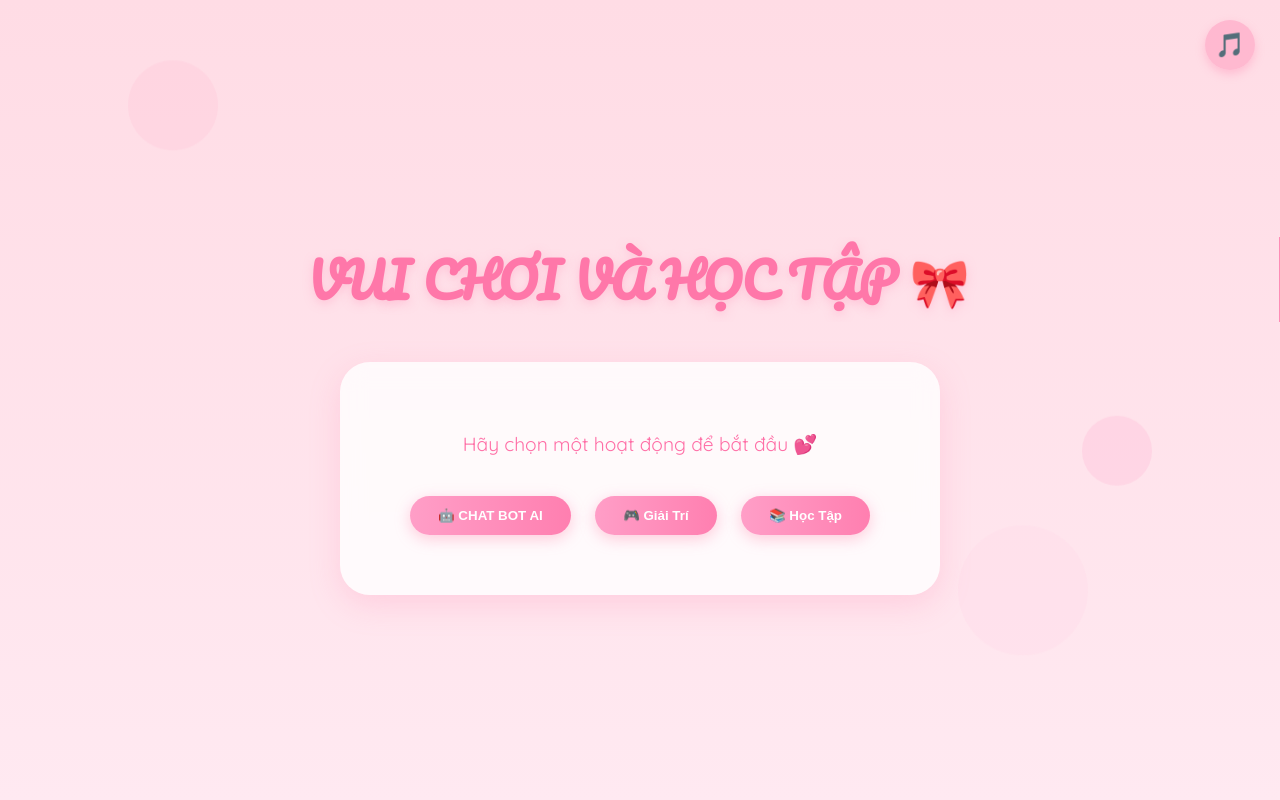
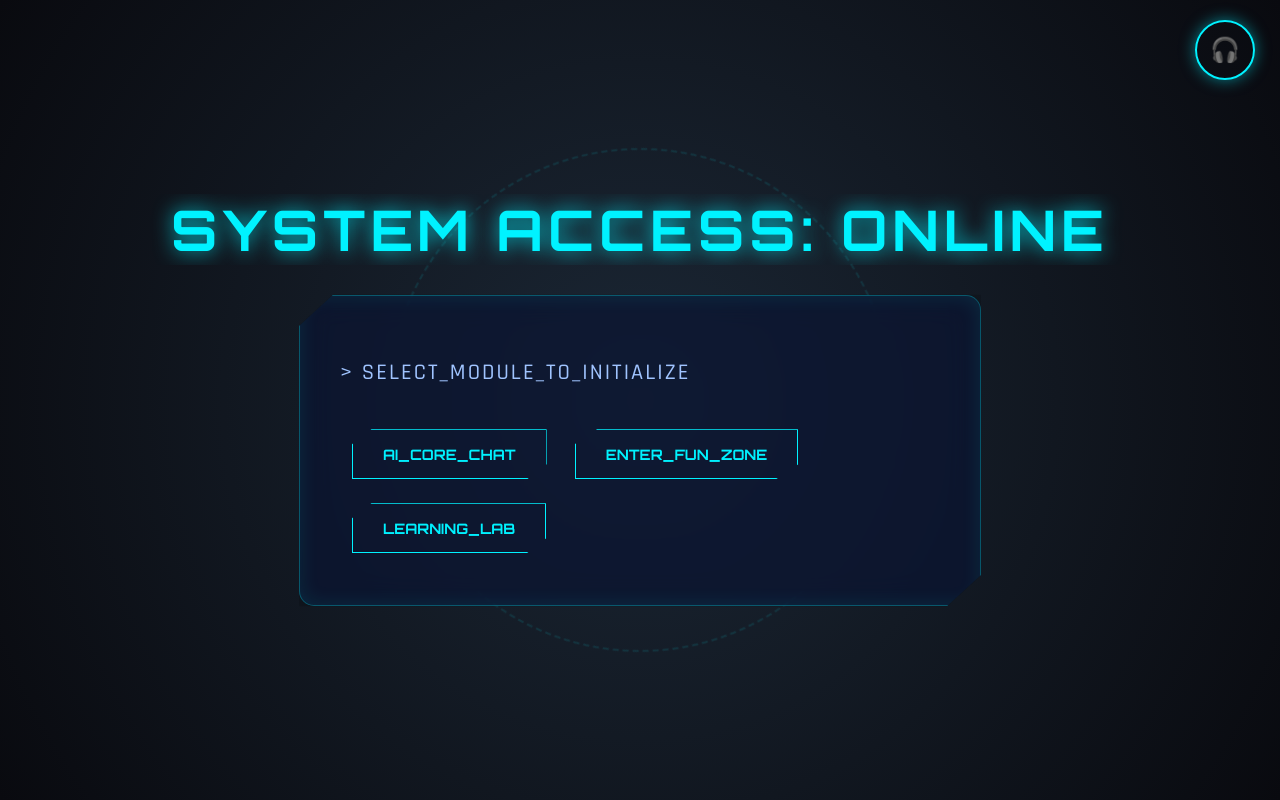
Before and after one commit to flyxlion060213-hehe/vuichoivahoctap, a Flask app: page / in a window 1280 px wide. Run offline with Flask 3, Linux system fonts and the light colour scheme.

Commit message:
Update index.html

```diff
--- a/templates/index.html
+++ b/templates/index.html
@@ -3,147 +3,153 @@
 <head>
   <meta charset="UTF-8">
   <meta name="viewport" content="width=device-width, initial-scale=1.0">
-  <title>Vui Chơi Và Học Tập</title>
+  <title>Vui Chơi Và Học Tập | Future Edition</title>
 
-  <link href="https://fonts.googleapis.com/css2?family=Pacifico&family=Quicksand:wght@400;600&display=swap" rel="stylesheet">
+  <link href="https://fonts.googleapis.com/css2?family=Orbitron:wght@400;700&family=Rajdhani:wght@300;500;700&display=swap" rel="stylesheet">
 
   <style>
+    :root {
+      --primary-cyan: #00f2ff;
+      --primary-blue: #0066ff;
+      --bg-dark: #050a18;
+      --glass-bg: rgba(10, 20, 50, 0.7);
+      --neon-shadow: 0 0 15px rgba(0, 242, 255, 0.5);
+    }
+
     body {
-      background: linear-gradient(180deg, #ffdce5, #ffe9f1);
-      font-family: 'Quicksand', sans-serif;
+      background-color: var(--bg-dark);
+      /* Tạo nền lưới không gian */
+      background-image:
+        linear-gradient(rgba(0, 242, 255, 0.05) 1px, transparent 1px),
+        linear-gradient(90deg, rgba(0, 242, 255, 0.05) 1px, transparent 1px);
+      background-size: 50px 50px;
+      font-family: 'Rajdhani', sans-serif;
+      color: white;
       display: flex;
       flex-direction: column;
       justify-content: center;
       align-items: center;
       height: 100vh;
       margin: 0;
-      text-align: center;
       overflow: hidden;
     }
 
-    h1 {
-      font-family: 'Pacifico', cursive;
-      color: #ff77a9;
-      font-size: 3rem;
-      margin-bottom: 40px;
-      text-shadow: 0 3px 10px rgba(255, 170, 200, 0.5);
-      animation: floatTitle 3s ease-in-out infinite;
+    /* Hiệu ứng hạt bụi không gian */
+    .stars {
+      position: fixed;
+      top: 0; left: 0; width: 100%; height: 100%;
+      z-index: -1;
+      background: radial-gradient(circle at center, #1b2735 0%, #090a0f 100%);
     }
 
-    @keyframes floatTitle {
-      0%, 100% { transform: translateY(0); }
-      50% { transform: translateY(-8px); }
+    h1 {
+      font-family: 'Orbitron', sans-serif;
+      color: var(--primary-cyan);
+      font-size: 3.5rem;
+      text-transform: uppercase;
+      letter-spacing: 5px;
+      margin-bottom: 30px;
+      text-shadow: 0 0 20px rgba(0, 242, 255, 0.8);
+      text-align: center;
     }
 
     .card {
-      background: rgba(255, 255, 255, 0.8);
-      border-radius: 30px;
-      box-shadow: 0 10px 30px rgba(255, 140, 180, 0.25);
-      padding: 50px 60px;
-      max-width: 500px;
-      backdrop-filter: blur(12px);
-      animation: fadeInUp 1.5s ease;
-      transition: transform 0.3s ease, box-shadow 0.3s ease;
-    }
-
-    .card:hover {
-      transform: translateY(-5px);
-      box-shadow: 0 12px 35px rgba(255, 150, 200, 0.5);
+      background: var(--glass-bg);
+      border: 1px solid rgba(0, 242, 255, 0.3);
+      border-radius: 15px;
+      padding: 40px;
+      width: 90%;
+      max-width: 600px;
+      backdrop-filter: blur(15px);
+      box-shadow: 0 0 40px rgba(0, 0, 0, 0.5), inset 0 0 20px rgba(0, 242, 255, 0.1);
+      position: relative;
+      clip-path: polygon(0 10%, 5% 0, 100% 0, 100% 90%, 95% 100%, 0 100%); /* Cắt góc kiểu công nghệ */
     }
 
     p {
-      color: #ff6fa6;
-      font-size: 1.2rem;
+      color: #a0c4ff;
+      font-size: 1.4rem;
+      letter-spacing: 2px;
+      text-transform: uppercase;
       margin-bottom: 30px;
     }
 
     .btn {
+      position: relative;
       display: inline-block;
-      margin: 10px;
-      padding: 12px 28px;
-      font-weight: 600;
-      color: white;
-      background: linear-gradient(90deg, #ff9ec7, #ff7fb0);
-      border: none;
-      border-radius: 40px;
+      margin: 12px;
+      padding: 15px 30px;
+      font-family: 'Orbitron', sans-serif;
+      font-weight: 700;
+      font-size: 0.9rem;
+      color: var(--primary-cyan);
+      background: transparent;
+      border: 1px solid var(--primary-cyan);
       cursor: pointer;
-      transition: all 0.3s ease;
-      box-shadow: 0 4px 15px rgba(255, 130, 170, 0.4);
+      transition: all 0.4s;
+      overflow: hidden;
+      clip-path: polygon(10% 0, 100% 0, 100% 70%, 90% 100%, 0 100%, 0 30%);
     }
 
     .btn:hover {
-      transform: scale(1.08);
-      background: linear-gradient(90deg, #ffb6d5, #ff8fc1);
-      box-shadow: 0 0 25px rgba(255, 150, 200, 0.8);
+      background: var(--primary-cyan);
+      color: var(--bg-dark);
+      box-shadow: 0 0 30px var(--primary-cyan);
+      transform: translateY(-3px);
+    }
+
+    /* Hiệu ứng quét sáng của nút */
+    .btn::before {
+      content: '';
+      position: absolute;
+      top: 0; left: -100%;
+      width: 100%; height: 100%;
+      background: linear-gradient(90deg, transparent, rgba(255,255,255,0.4), transparent);
+      transition: 0.5s;
+    }
+
+    .btn:hover::before {
+      left: 100%;
     }
 
     .sub-buttons {
       display: none;
-      margin-top: 20px;
       opacity: 0;
-      transform: translateY(20px);
-      transition: opacity 0.6s ease, transform 0.6s ease;
+      transform: scale(0.9);
+      transition: all 0.5s cubic-bezier(0.175, 0.885, 0.32, 1.275);
     }
 
     .sub-buttons.show {
       display: block;
       opacity: 1;
-      transform: translateY(0);
+      transform: scale(1);
     }
 
-    .bubble {
-      position: absolute;
+    #musicBtn {
+      position: fixed;
+      top: 20px;
+      right: 25px;
+      background: transparent;
+      border: 2px solid var(--primary-cyan);
+      color: var(--primary-cyan);
       border-radius: 50%;
-      opacity: 0.3;
-      animation: float 10s infinite ease-in-out;
+      width: 60px; height: 60px;
+      cursor: pointer;
+      font-size: 1.5rem;
+      display: flex;
+      align-items: center;
+      justify-content: center;
+      box-shadow: var(--neon-shadow);
     }
 
-    @keyframes float {
-      0%, 100% { transform: translateY(0); }
-      50% { transform: translateY(-25px); }
-    }
-
-    .b1 { width: 90px; height: 90px; background: #ffc4d8; top: 10%; left: 10%; animation-delay: 0s; }
-    .b2 { width: 130px; height: 130px; background: #ffd6e7; bottom: 15%; right: 15%; animation-delay: 2s; }
-    .b3 { width: 70px; height: 70px; background: #ffb6d5; top: 55%; right: 10%; animation-delay: 1s; }
-
-    #musicBtn {
-      position: absolute;
-      top: 20px;
-      right: 25px;
-      background: rgba(255, 170, 200, 0.7);
-      border: none;
-      border-radius: 50%;
-      width: 50px;
-      height: 50px;
-      cursor: pointer;
-      font-size: 1.5rem;
-      color: white;
-      box-shadow: 0 4px 10px rgba(255, 140, 180, 0.4);
-      transition: all 0.3s ease;
-    }
-
-    #musicBtn:hover {
-      transform: scale(1.15);
-      background: rgba(255, 140, 180, 0.9);
-    }
-
-    @keyframes fadeInUp {
-      0% { opacity: 0; transform: translateY(40px); }
-      100% { opacity: 1; transform: translateY(0); }
-    }
-
+    /* Typing animation cải tiến */
     #animatedTitle {
-  font-family: 'Pacifico', cursive;
-  color: #ff77a9;
-  font-size: 3rem;
-  margin-bottom: 40px;
-  text-shadow: 0 3px 10px rgba(255, 170, 200, 0.5);
+      overflow: hidden;
       white-space: nowrap;
-  overflow: hidden;
-  border-right: 3px solid rgba(255, 119, 169, 0.8);
+      border-right: 4px solid var(--primary-cyan);
       width: 0;
-  animation: typing 5s steps(30, end) forwards, blink 0.8s step-end infinite;
+      margin: 0 auto 30px;
+      animation: typing 3.5s steps(30, end) forwards, blink 0.8s step-end infinite;
     }
 
     @keyframes typing {
@@ -154,59 +160,68 @@
     @keyframes blink {
       50% { border-color: transparent; }
     }
+
+    /* Vòng tròn trang trí xoay chậm */
+    .deco-ring {
+      position: absolute;
+      border: 2px dashed var(--primary-cyan);
+      border-radius: 50%;
+      opacity: 0.1;
+      animation: rotate 20s linear infinite;
+      z-index: -1;
+    }
+
+    @keyframes rotate {
+      from { transform: rotate(0deg); }
+      to { transform: rotate(360deg); }
+    }
   </style>
 </head>
 <body>
 
-  <!-- Nhạc nền -->
-  <audio id="bgMusic" loop preload="auto">
+  <div class="stars"></div>
+  <div class="deco-ring" style="width: 500px; height: 500px;"></div>
+
+  <audio id="bgMusic" loop>
     <source src="/Landing.mp3" type="audio/mpeg">
   </audio>
 
-  <!-- Nút bật/tắt nhạc -->
-  <button id="musicBtn" title="Bật/Tắt nhạc 🎵">🎵</button>
+  <button id="musicBtn">🎧</button>
 
-  <!-- Bong bóng -->
-  <div class="bubble b1"></div>
-  <div class="bubble b2"></div>
-  <div class="bubble b3"></div>
-  <h1 id="animatedTitle">VUI CHƠI VÀ HỌC TẬP 🎀</h1>
+  <h1 id="animatedTitle">SYSTEM ACCESS: ONLINE</h1>
+
   <div class="card">
-    <p>Hãy chọn một hoạt động để bắt đầu 💕</p>
+    <p>> SELECT_MODULE_TO_INITIALIZE</p>
 
     <div id="mainButtons">
-      <button class="btn" onclick="window.open('https://study-bot-web-e2um.onrender.com/')">🤖 CHAT BOT AI</button>
-      <button class="btn" onclick="showFun()">🎮 Giải Trí</button>
-      <button class="btn" onclick="showStudy()">📚 Học Tập</button>
+      <button class="btn" onclick="window.open('https://study-bot-web-e2um.onrender.com/')">AI_CORE_CHAT</button>
+      <button class="btn" onclick="showFun()">ENTER_FUN_ZONE</button>
+      <button class="btn" onclick="showStudy()">LEARNING_LAB</button>
     </div>
 
-    <!-- Mục chọn loại vui chơi -->
     <div id="funMenu" class="sub-buttons">
-      <button class="btn" onclick="showScratch()">🧩 Scratch</button>
-      <button class="btn" onclick="showPython()">🐍 Python</button>
-      <button class="btn" onclick="backToMain()">⬅️ Quay Lại</button>
+      <button class="btn" onclick="showScratch()">SCRATCH_OS</button>
+      <button class="btn" onclick="showPython()">PYTHON_ENV</button>
+      <button class="btn" onclick="backToMain()">RETURN_HOME</button>
     </div>
 
-    <!-- Sub menu Scratch -->
     <div id="scratchButtons" class="sub-buttons">
-      <button class="btn" onclick="window.open('https://scratch.mit.edu/projects/1154470350/', '_blank')">💥 Điện Biên Phủ Trên Không</button>
-      <button class="btn" onclick="window.open('https://scratch.mit.edu/projects/1246346503/', '_blank')">❔ Trò chơi Mê cung</button>
-      <button class="btn" onclick="backToFun()">⬅️ Quay Lại</button>
+      <button class="btn" onclick="window.open('https://scratch.mit.edu/projects/1154470350/')">DEFENSE_GAME</button>
+      <button class="btn" onclick="window.open('https://scratch.mit.edu/projects/1246346503/')">MAZE_RUNNER</button>
+      <button class="btn" onclick="backToFun()">PREVIOUS_LEVEL</button>
     </div>
 
-    <!-- Sub menu Python -->
     <div id="pythonButtons" class="sub-buttons">
-      <button class="btn" onclick="window.open('https://flyxlion060213-hehe.github.io/DoBom/', '_blank')">💣 Dò Bom</button>
-      <button class="btn" onclick="window.open('https://flyxlion060213-hehe.github.io/VotBong/', '_blank')">🏐 Vợt Bóng</button>
-      <button class="btn" onclick="backToFun()">⬅️ Quay Lại</button>
+      <button class="btn" onclick="window.open('https://flyxlion060213-hehe.github.io/DoBom/')">MINE_SWEEPER</button>
+      <button class="btn" onclick="window.open('https://flyxlion060213-hehe.github.io/VotBong/')">BALL_PADDLE</button>
+      <button class="btn" onclick="backToFun()">PREVIOUS_LEVEL</button>
     </div>
 
-    <!-- Menu học tập -->
     <div id="showStudy" class="sub-buttons">
-      <button class="btn" onclick="window.open('https://scratch.mit.edu/projects/1233610316/', '_blank')">🌍 Dịch Thuật</button>
-      <button class="btn" onclick="window.open('https://scratch.mit.edu/projects/1237207428/', '_blank')">⛪ Phép tính đơn giản</button>
-      <button class="btn" onclick="window.open('https://scratch.mit.edu/projects/1240052046/', '_blank')">🌸 Giỏ hoa tặng thầy cô </button>
-      <button class="btn" onclick="backToMain()">⬅️ Quay Lại</button>
+      <button class="btn" onclick="window.open('https://scratch.mit.edu/projects/1233610316/')">TRANSLATOR_V1</button>
+      <button class="btn" onclick="window.open('https://scratch.mit.edu/projects/1237207428/')">MATH_SOLVER</button>
+      <button class="btn" onclick="window.open('https://scratch.mit.edu/projects/1240052046/')">DIGITAL_FLOWER</button>
+      <button class="btn" onclick="backToMain()">RETURN_HOME</button>
     </div>
   </div>
 
@@ -219,78 +234,63 @@
     const bgMusic = document.getElementById('bgMusic');
 
     function showFun() {
-      mainButtons.style.opacity = '0';
-      setTimeout(() => {
       mainButtons.style.display = 'none';
       funMenu.classList.add('show');
-      }, 400);
     }
 
     function showScratch() {
       funMenu.classList.remove('show');
-      setTimeout(() => scratchButtons.classList.add('show'), 400);
+      setTimeout(() => scratchButtons.classList.add('show'), 300);
     }
 
     function showPython() {
       funMenu.classList.remove('show');
-      setTimeout(() => pythonButtons.classList.add('show'), 400);
+      setTimeout(() => pythonButtons.classList.add('show'), 300);
     }
 
     function backToFun() {
       scratchButtons.classList.remove('show');
       pythonButtons.classList.remove('show');
-      setTimeout(() => funMenu.classList.add('show'), 400);
+      setTimeout(() => funMenu.classList.add('show'), 300);
     }
 
     function showStudy() {
-      mainButtons.style.opacity = '0';
-      setTimeout(() => {
       mainButtons.style.display = 'none';
       document.getElementById('showStudy').classList.add('show');
-      }, 400);
     }
 
     function backToMain() {
       funMenu.classList.remove('show');
-      document.getElementById('showStudy').classList.remove('show'); // fix lỗi hiển thị lại menu học tập
+      document.getElementById('showStudy').classList.remove('show');
       scratchButtons.classList.remove('show');
       pythonButtons.classList.remove('show');
       setTimeout(() => {
         mainButtons.style.display = 'block';
-        setTimeout(() => mainButtons.style.opacity = '1', 100);
-      }, 400);
+      }, 300);
     }
 
-    // 🎵 Nhạc nền toggle
-   let musicStarted = false;
-
+    // Music logic
+    let isPlaying = false;
     musicBtn.addEventListener('click', () => {
-  if (!musicStarted) {
-    // Chỉ play lần đầu sau click
-    bgMusic.play().then(() => {
-      musicBtn.textContent = '🔇';
-      musicStarted = true;
-    }).catch(err => console.log("Không thể phát nhạc:", err));
-  } else {
-    // Toggle bình thường
-    if (bgMusic.paused) {
-      bgMusic.play().then(() => musicBtn.textContent = '🔇')
-        .catch(err => console.log("Không thể phát nhạc:", err));
+      if (!isPlaying) {
+        bgMusic.play();
+        musicBtn.textContent = '🔊';
+        musicBtn.style.boxShadow = "0 0 30px #00f2ff";
       } else {
         bgMusic.pause();
-      musicBtn.textContent = '🎵';
+        musicBtn.textContent = '🎧';
+        musicBtn.style.boxShadow = "0 0 15px rgba(0, 242, 255, 0.5)";
       }
-  }
+      isPlaying = !isPlaying;
     });
 
-     function replayTitleAnimation() {
+    // Replay typing title
+    setInterval(() => {
       const title = document.getElementById('animatedTitle');
       title.style.animation = 'none';
-  void title.offsetWidth; // reset animation trick
-  title.style.animation = 'typing 5s steps(30, end) forwards, blink 0.8s step-end infinite';
-}
-
-setInterval(replayTitleAnimation, 20000);
+      void title.offsetWidth;
+      title.style.animation = 'typing 3.5s steps(30, end) forwards, blink 0.8s step-end infinite';
+    }, 15000);
   </script>
 </body>
 </html>
```
Lines whose indentation alone changed are shown as unchanged.
